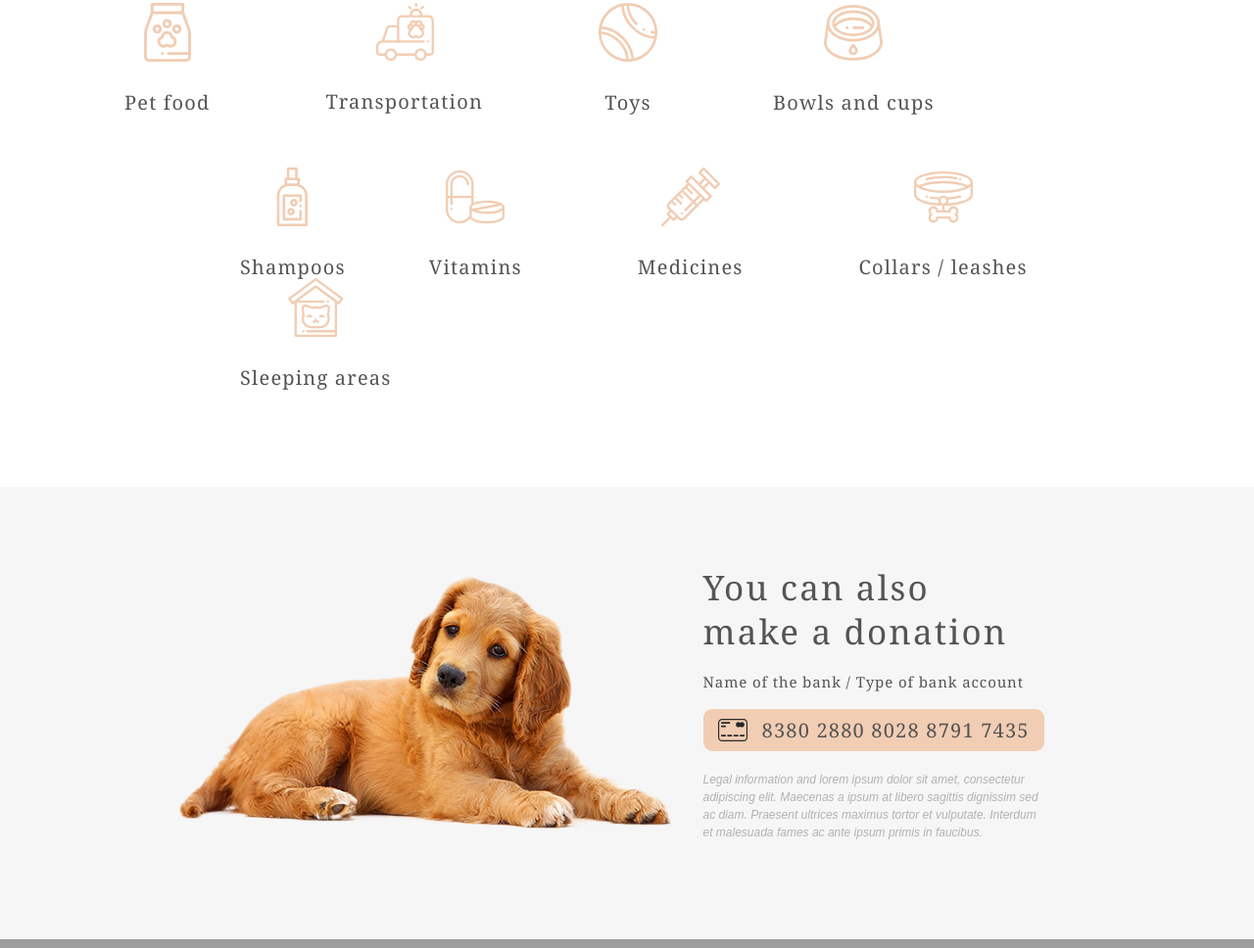
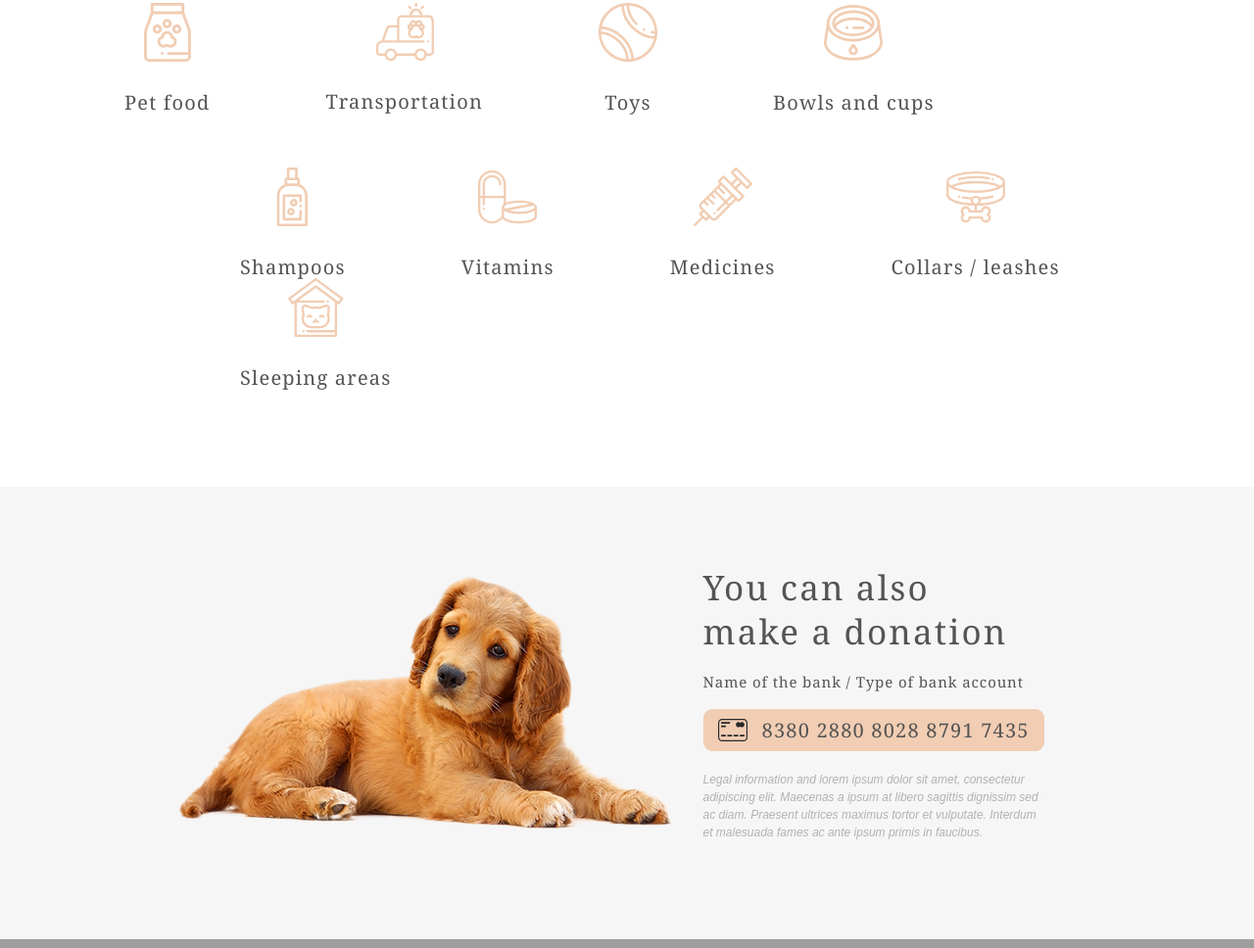
Before and after one commit to IdzanamiMAO/Cozy_House, a plain HTML site: page index.html in a window 1280 px wide. Shown: the part 2402-3370 px from the top of the page at 98% size. Drawn offline with Linux system fonts and the light colour scheme; grey boxes are pictures that could not be loaded.

Commit message:
Update index.html

```diff
--- a/index.html
+++ b/index.html
@@ -144,7 +144,7 @@
                             Shampoos
                         </div>
                     </div>
-                    <div class="vit help__items">
+                    <div class="help__items">
                         <img class="help__items--icon" src="./img/icon/icon-vitamins.svg" alt="Vitamins">
                         <div class="help__items--title">
                             Vitamins
```
